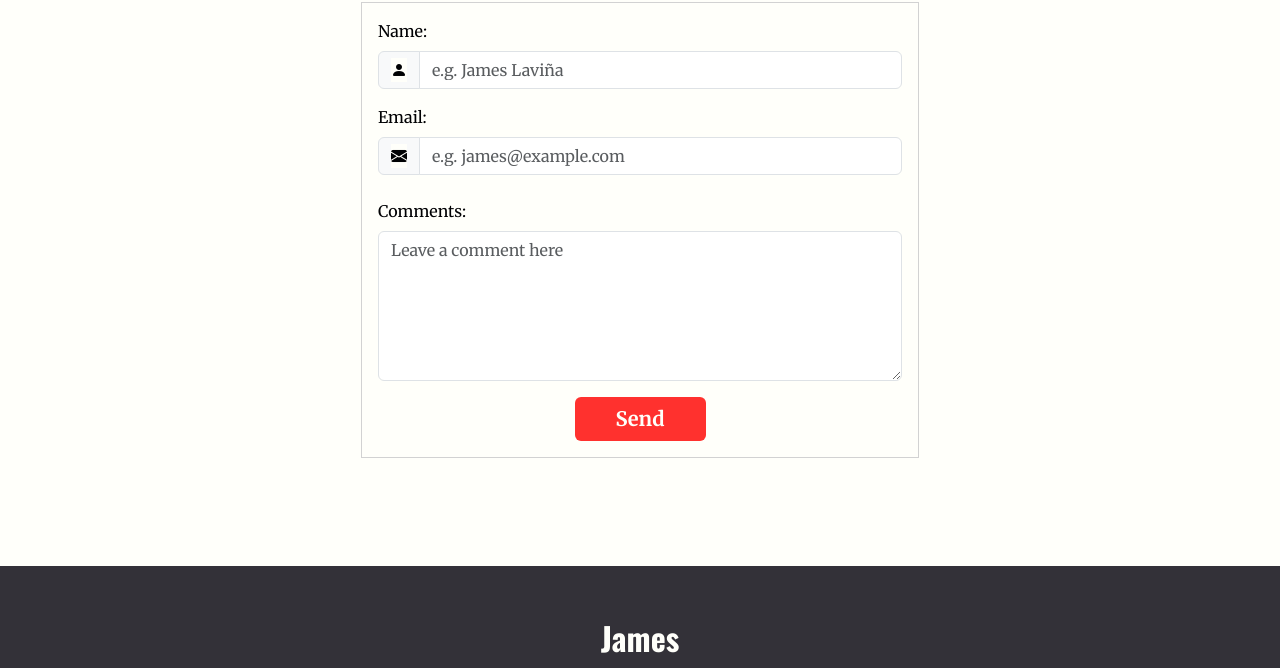
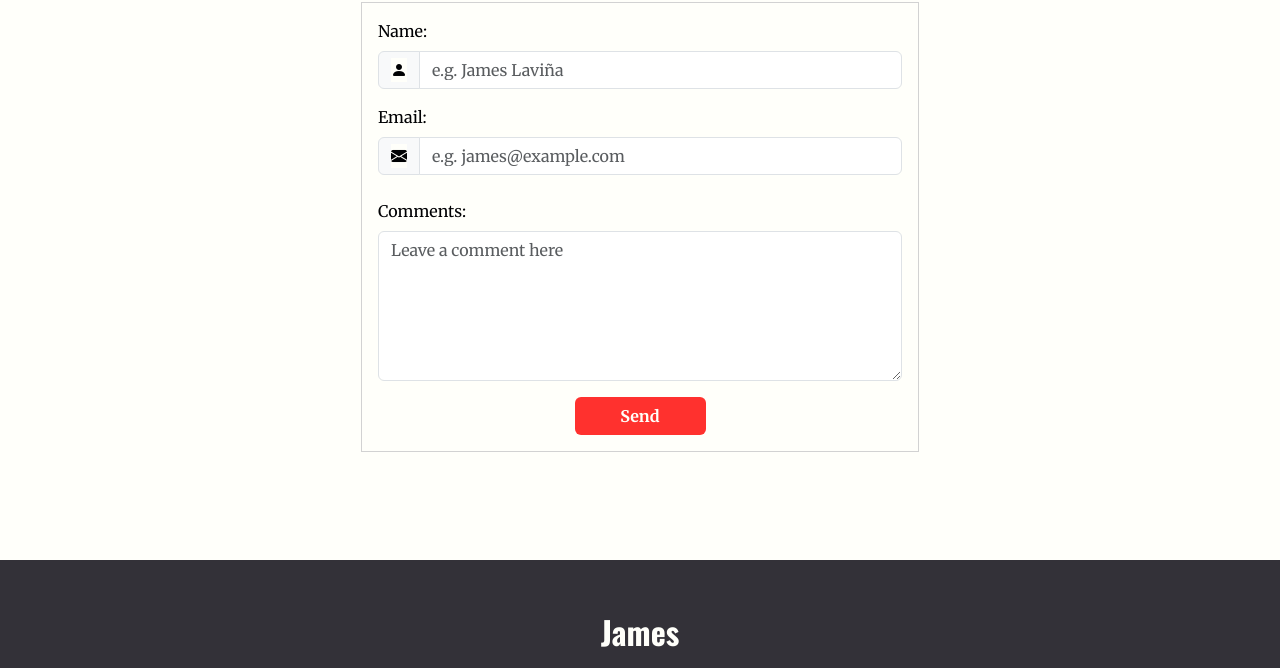
Before and after one commit to James-Lavina/MyPortfolio, a plain HTML site: page index.html in a window 1280 px wide. Shown: the part 3113-3781 px from the top of the page. Drawn offline with nearby package versions, Linux system fonts and the light colour scheme.

Commit message:
Add files via upload

```diff
--- a/index.html
+++ b/index.html
@@ -267,7 +267,7 @@
               <label for="text-area" class="mt-4 mb-2">Comments: </label>
               <textarea class="form-control shadow-none" name="text-area" placeholder="Leave a comment here" id="text-area" style="height: 150px"></textarea>
             </div>
-            <button type="submit" class="btn d-block mx-auto w-25 fw-bold fs-5" style="background-color: #FF312E; color: #fffffa;">Send</button>
+            <button type="submit" class="btn d-block mx-auto w-25 fw-bold" style="background-color: #FF312E; color: #fffffa;">Send</button>
 
           </form>
         </div>
```
